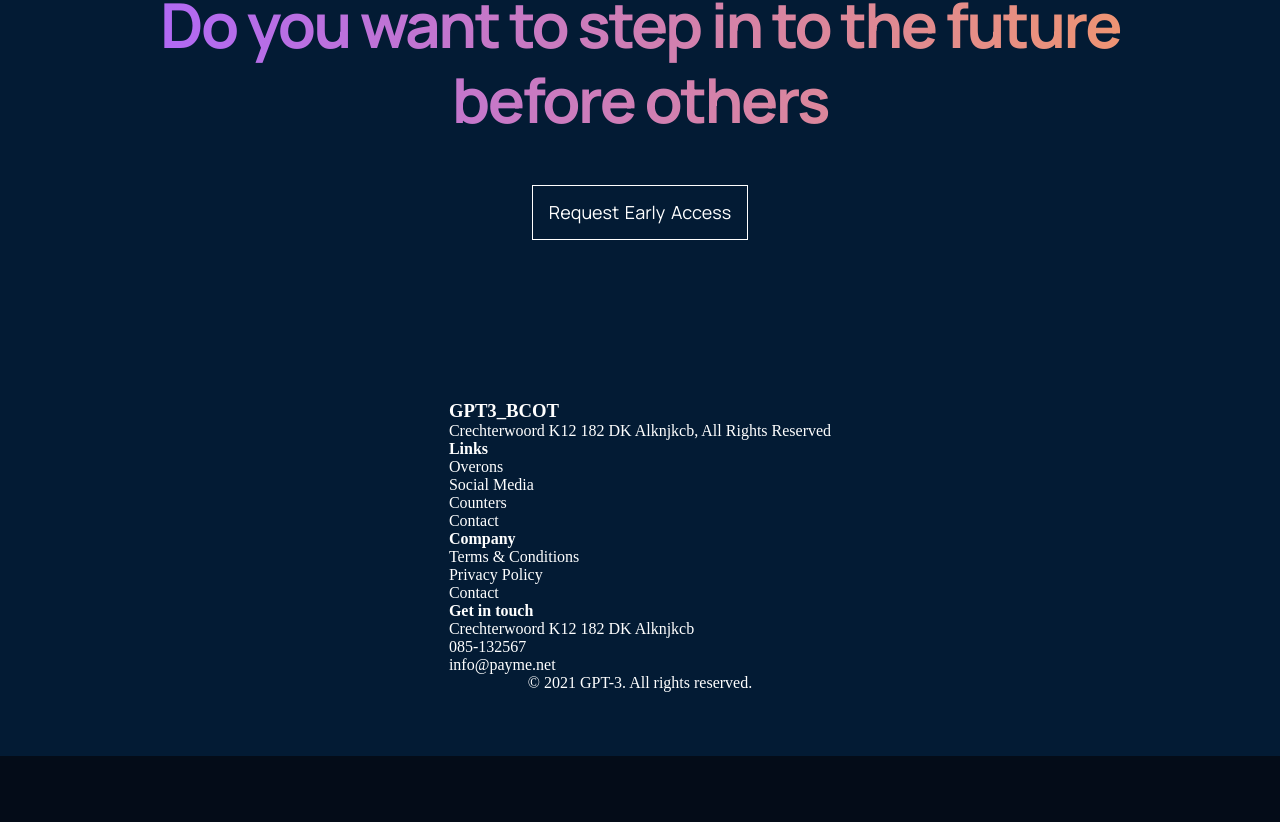
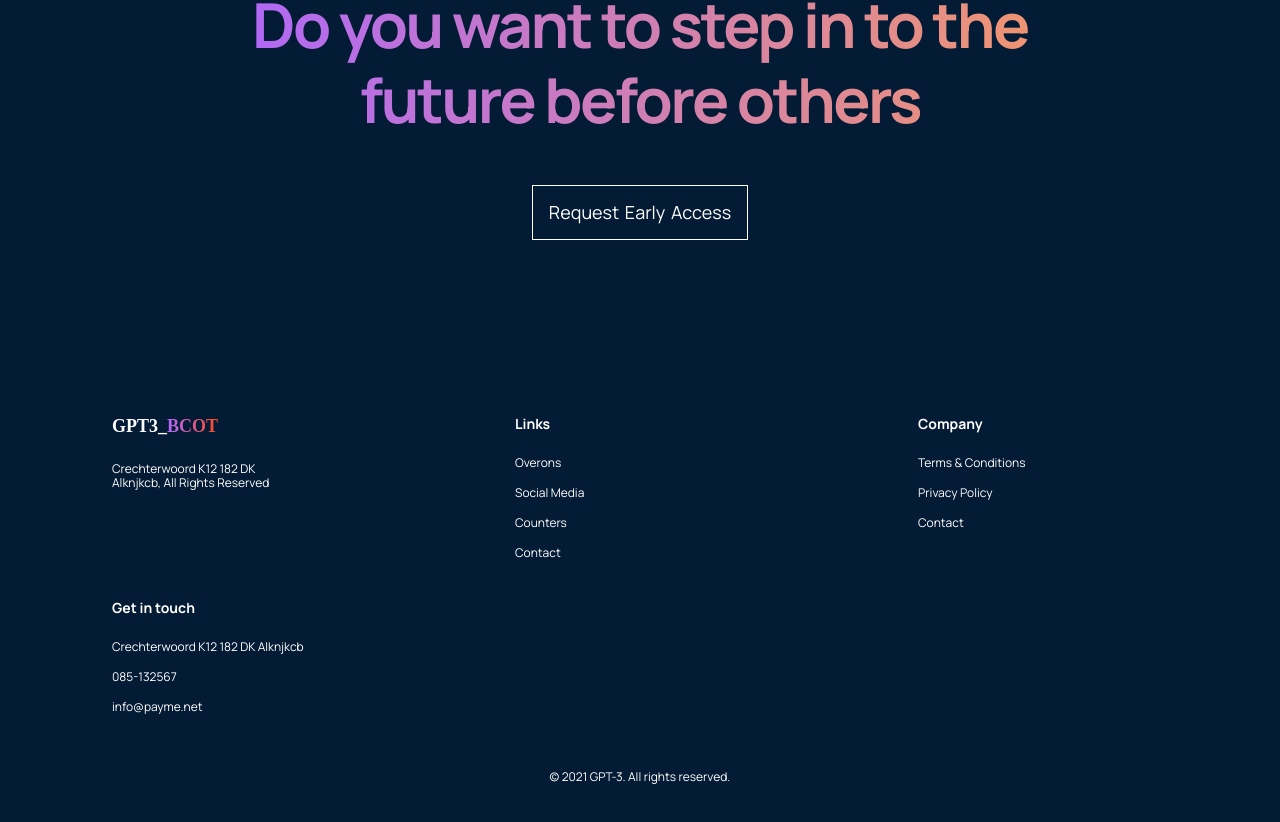
Before and after one commit to brainconnect93/gpt-3_bcot, a React (Create React App) app: page / in a window 1280 px wide. Shown: the part 4315-5137 px from the top of the page. Before the commit the page ends 5071 px from the top, so only its background shows below. Built offline with nearby package versions, Linux system fonts and the light colour scheme.

Commit message:
Add some styling to the footer

```diff
--- a/src/containers/footer/Footer.jsx
+++ b/src/containers/footer/Footer.jsx
@@ -13,10 +13,10 @@ const Footer = () => (
 
     <div className="gpt3_footer-links">
       <div className="gpt3_footer-links_logo">
-        <h3>
+        <h2>
           GPT3_
           <span>BCOT</span>
-        </h3>
+        </h2>
         <p>Crechterwoord K12 182 DK Alknjkcb, All Rights Reserved</p>
       </div>
 
--- a/src/containers/footer/footer.css
+++ b/src/containers/footer/footer.css
@@ -8,7 +8,7 @@
 }
 
 .gpt3_footer-header {
-  width: 100%;
+  width: 80%;
   text-align: center;
   margin-bottom: 3rem;
 }
@@ -41,3 +41,85 @@
   color: var(--color-new);
   word-spacing: 2px;
 }
+
+.gpt3_footer-links {
+  display: flex;
+  justify-content: space-between;
+  align-items: flex-start;
+  flex-wrap: wrap;
+  flex-direction: row;
+  width: 100%;
+  text-align: left;
+}
+
+.gpt3_footer-links div {
+  width: 250px;
+  margin: 1rem;
+}
+
+.gpt3_footer-links_logo {
+  display: flex;
+  flex-direction: column;
+}
+
+.gpt3_footer-links_logo h2 {
+  width: 118px;
+  height: 30px;
+  font-size: 18px;
+  cursor: pointer;
+  margin-bottom: 1rem;
+}
+
+.gpt3_footer-links_logo h2 span {
+  background-color: #ca4246;
+  background-image: linear-gradient(89.97deg, #ae67fa 1.84%, #ff4b20);
+  background-size: 100%;
+  background-repeat: repeat;
+  -webkit-background-clip: text;
+  -webkit-text-fill-color: transparent;
+  animation: rainbow-text-simple-animation-rev 0.75s ease forwards;
+}
+
+.gpt3_footer-links_logo p {
+  font-family: var(--font-family);
+  font-size: 12px;
+  line-height: 14px;
+  color: var(--color-new);
+  width: 65%;
+}
+
+.gpt3_footer-links_div {
+  display: flex;
+  justify-content: flex-start;
+  flex-direction: column;
+}
+
+.gpt3_footer-links_div h4 {
+  font-family: var(--font-family);
+  font-size: 14px;
+  line-height: 16px;
+  color: var(--color-new);
+  margin-bottom: 1rem;
+}
+
+.gpt3_footer-links_div p {
+  font-family: var(--font-family);
+  font-size: 12px;
+  line-height: 14px;
+  color: var(--color-new);
+  margin: 0.5rem 0;
+  cursor: pointer;
+}
+
+.gpt3_footer-copyright {
+  margin-top: 2rem;
+  text-align: center;
+  width: 100%;
+}
+
+.gpt3_footer-copyright p {
+  font-family: var(--font-family);
+  font-size: 12px;
+  line-height: 14px;
+  color: var(--color-new);
+}
```
